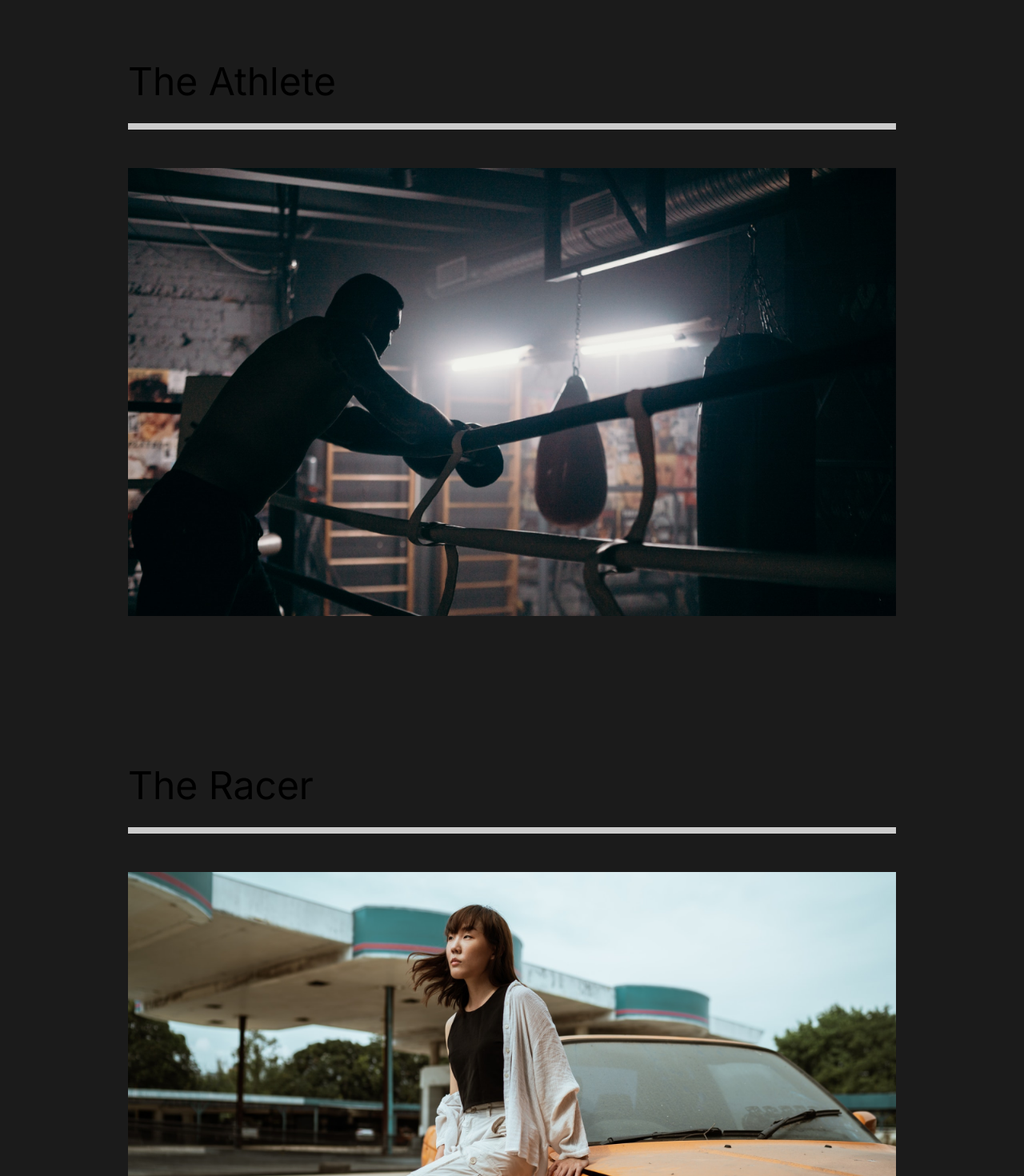
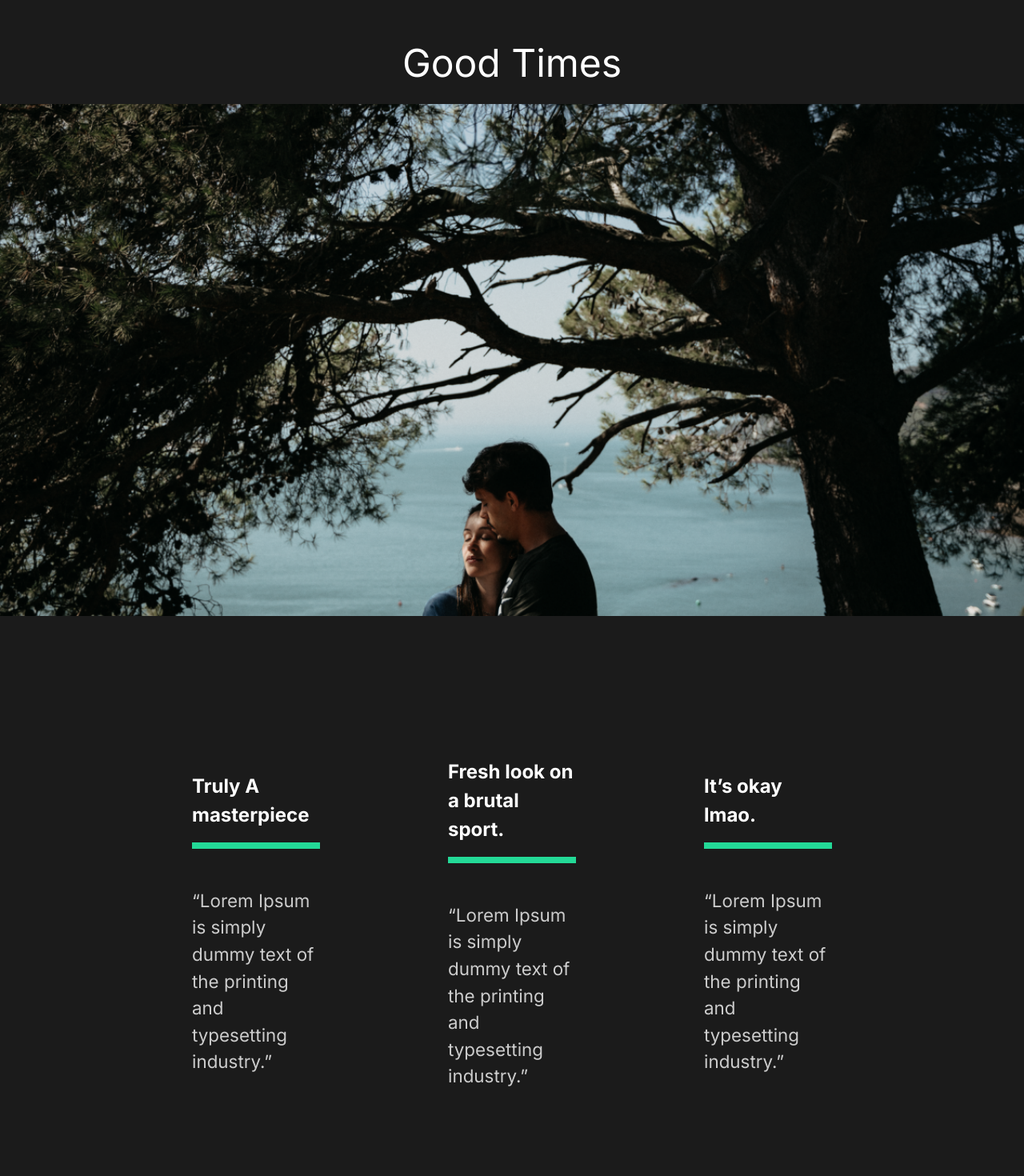
Before and after one commit to subhamBharadwaz/capture, a React (Create React App) app: page /work/good-times in a window 1280 px wide. Shown: the part 120-1590 px from the top of the page at 80% size. Built offline with nearby package versions, Linux system fonts and the light colour scheme.

Commit message:
:sparkles: feat(Individual Movies)
- View individual movies

- Styled MovieDetail.js

```diff
--- a/src/App.js
+++ b/src/App.js
@@ -7,11 +7,12 @@
 
 // Import Pages
 import AboutUs from "./pages/AboutUs";
+import ContactUs from "./pages/ContactUs";
+import OurWork from "./pages/OurWork";
+import MovieDetail from "./pages/MovieDetail";
 
 // Import components
 import Nav from "./components/Nav";
-import ContactUs from "./pages/ContactUs";
-import OurWork from "./pages/OurWork";
 
 const App = () => {
   return (
@@ -22,8 +23,11 @@
         <Route path="/" exact>
           <AboutUs />
         </Route>
-        <Route path="/work">
+        <Route path="/work" exact>
           <OurWork />
+        </Route>
+        <Route path="/work/:id">
+          <MovieDetail />
         </Route>
         <Route path="/contact">
           <ContactUs />
--- /dev/null
+++ b/src/movieState.js
@@ -0,0 +1,79 @@
+//Import Images
+import athlete from "./img/athlete-small.png";
+import goodtimes from "./img/goodtimes-small.png";
+import theracer from "./img/theracer-small.png";
+import athlete2 from "./img/athlete2.png";
+import goodtimes2 from "./img/good-times2.jpg";
+import theracer2 from "./img/the-racer2.jpg";
+
+export const MovieState = () => {
+    return [
+        {
+            title: "The Athlete",
+            mainImg: athlete,
+            secondaryImg: athlete2,
+            url: "/work/the-athlete",
+            awards: [
+                {
+                    title: "Truly a masterpiecer",
+                    description: "“Lorem Ipsum is simply dummy text of the printing and typesetting industry.”",
+                },
+                {
+                    title: "Fresh look on a brutal sport.",
+                    description:
+                        "“Lorem Ipsum is simply dummy text of the printing and typesetting industry.”",
+                },
+                {
+                    title: "It’s okay lmao.",
+                    description:
+                        "“Lorem Ipsum is simply dummy text of the printing and typesetting industry.”",
+                },
+            ],
+        },    {
+            title: "Good Times",
+            mainImg: goodtimes,
+            url: "/work/good-times",
+            secondaryImg: goodtimes2,
+            awards: [
+            {
+                title: "Truly A masterpiece",
+                description:
+                    "“Lorem Ipsum is simply dummy text of the printing and typesetting industry.”",
+            },
+            {
+                title: "Fresh look on a brutal sport.",
+                description:
+                    "“Lorem Ipsum is simply dummy text of the printing and typesetting industry.”",
+            },
+            {
+                title: "It’s okay lmao.",
+                description:
+                    "“Lorem Ipsum is simply dummy text of the printing and typesetting industry.”",
+            },
+            ],
+          },
+          {
+            title: "The Racer",
+            mainImg: theracer,
+            url: "/work/the-racer",
+            secondaryImg: theracer2,
+            awards: [
+            {
+                title: "Truly A masterpiece",
+                description:
+                    "“Lorem Ipsum is simply dummy text of the printing and typesetting industry.”",
+            },
+            {
+                title: "Fresh look on a brutal sport.",
+                description:
+                    "“Lorem Ipsum is simply dummy text of the printing and typesetting industry.”",
+            },
+            {
+                title: "It’s okay lmao.",
+                description:
+                    "“Lorem Ipsum is simply dummy text of the printing and typesetting industry.”",
+            },
+            ],
+        },
+    ];
+};
--- /dev/null
+++ b/src/pages/MovieDetail.js
@@ -0,0 +1,116 @@
+import React, { useState, useEffect, Fragment } from "react";
+
+import { useHistory } from "react-router-dom";
+// Style
+import styled from "styled-components";
+
+import { MovieState } from "../movieState";
+
+const MovieDetail = () => {
+  const history = useHistory();
+  const url = history.location.pathname;
+
+  // eslint-disable-next-line no-unused-vars
+  const [movies, setMovies] = useState(MovieState);
+  const [movie, setMovie] = useState(null);
+
+  useEffect(() => {
+    const currentMovie = movies.filter((stateMovie) => stateMovie.url === url);
+    setMovie(currentMovie[0]);
+  }, [movies, url]);
+
+  return (
+    <Fragment>
+      {movie && (
+        <Details>
+          <HeadLine>
+            <h2>{movie.title}</h2>
+            <img src={movie.mainImg} alt="movie" />
+          </HeadLine>
+          <Awards>
+            {movie.awards.map((award) => (
+              <Award
+                title={award.title}
+                description={award.description}
+                key={award.title}
+              />
+            ))}
+          </Awards>
+          <ImageDisplay>
+            <img src={movie.secondaryImg} alt="" />
+          </ImageDisplay>
+        </Details>
+      )}
+    </Fragment>
+  );
+};
+
+const Details = styled.div`
+  color: white;
+`;
+
+const HeadLine = styled.div`
+  min-height: 90vh;
+  padding-top: 20vh;
+  position: relative;
+
+  h2 {
+    position: absolute;
+    top: 10%;
+    left: 50%;
+    transform: translate(-50%, -10%);
+  }
+
+  img {
+    width: 100%;
+    height: 80vh;
+    object-fit: cover;
+  }
+`;
+
+const Awards = styled.div`
+  min-height: 80vh;
+  display: flex;
+  margin: 5rem 10rem;
+  align-items: center;
+  justify-content: space-between;
+`;
+
+const AwardStyle = styled.div`
+  padding: 5rem;
+  h3 {
+    font-size: 1.5rem;
+  }
+  .line {
+    width: 100%;
+    background-color: #23d997;
+    height: 0.5rem;
+    margin: 1rem 0;
+  }
+  p {
+    padding: 2rem 0;
+  }
+`;
+
+const ImageDisplay = styled.div`
+  min-height: 50vh;
+
+  img {
+    width: 100%;
+    height: 100vh;
+    object-fit: cover;
+  }
+`;
+
+// Award Component
+const Award = ({ title, description }) => {
+  return (
+    <AwardStyle>
+      <h3>{title}</h3>
+      <div className="line"></div>
+      <p>{description}</p>
+    </AwardStyle>
+  );
+};
+
+export default MovieDetail;
--- a/src/pages/OurWork.js
+++ b/src/pages/OurWork.js
@@ -16,21 +16,21 @@
       <Movie>
         <h2>The Athlete</h2>
         <div className="line"></div>
-        <Link>
+        <Link to="/work/the-athlete">
           <img src={athlete} alt="An Athlete" />
         </Link>
       </Movie>
       <Movie>
         <h2>The Racer</h2>
         <div className="line"></div>
-        <Link>
+        <Link to="/work/the-racer">
           <img src={theracer} alt="A Racer" />
         </Link>
       </Movie>
       <Movie>
         <h2>Good Times</h2>
         <div className="line"></div>
-        <Link>
+        <Link to="/work/good-times">
           <img src={goodtimes} alt="A couple" />
         </Link>
       </Movie>
@@ -45,6 +45,7 @@
 
   h2 {
     padding: 1rem 0rem;
+    color: white;
   }
 `;
 
```
